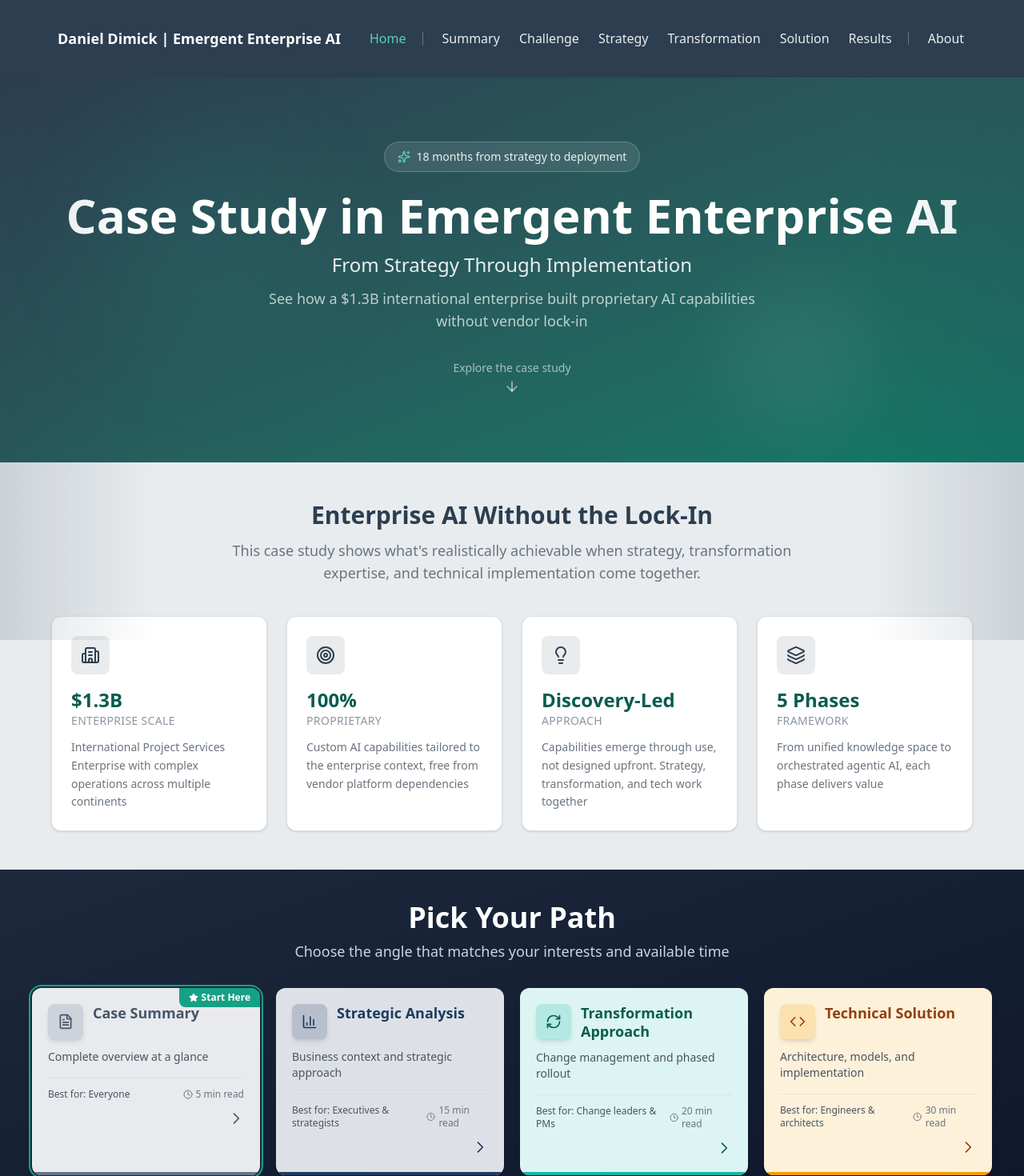
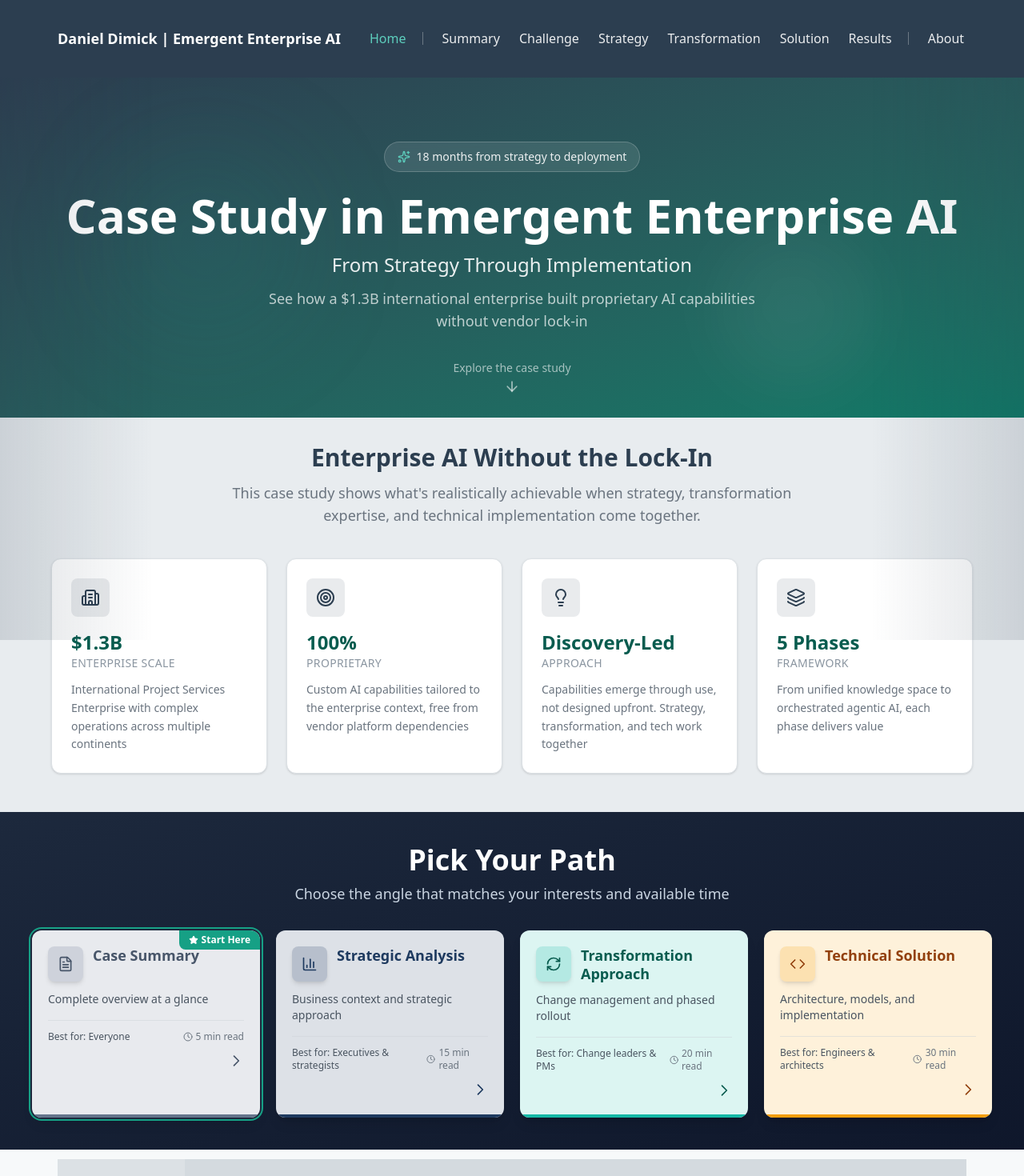
Before and after one commit to deepdmk/enterprise-ai-case-study, a Next.js app in the folder website/: page /enterprise-ai-case-study/ in a window 1280 px wide. Shown: the top 1470 px of the page at 80% size. Built offline with nearby package versions, Linux system fonts and the light colour scheme.

Commit message:
Reduce vertical spacing between hero and elevator pitch sections

```diff
--- a/website/components/home/mockups/ElevatorPitchScannable.tsx
+++ b/website/components/home/mockups/ElevatorPitchScannable.tsx
@@ -42,7 +42,7 @@ export function ElevatorPitchScannable() {
   ];
 
   return (
-    <div className="bg-gray-100 py-12 px-6">
+    <div className="bg-gray-100 pt-8 pb-12 px-6">
       <div className="max-w-6xl mx-auto">
         {/* Section headline */}
         <div className="text-center mb-10">
--- a/website/components/home/mockups/HeroEnhanced.tsx
+++ b/website/components/home/mockups/HeroEnhanced.tsx
@@ -18,7 +18,7 @@ export function HeroEnhanced() {
   };
 
   return (
-    <section className="relative bg-gradient-to-br from-navy to-teal-dark py-20 overflow-hidden">
+    <section className="relative bg-gradient-to-br from-navy to-teal-dark pt-20 pb-6 overflow-hidden">
       {/* Subtle decorative elements */}
       <div className="absolute inset-0 overflow-hidden pointer-events-none">
         <div className="absolute top-20 left-[10%] w-64 h-64 bg-teal/10 rounded-full blur-3xl" />
```
